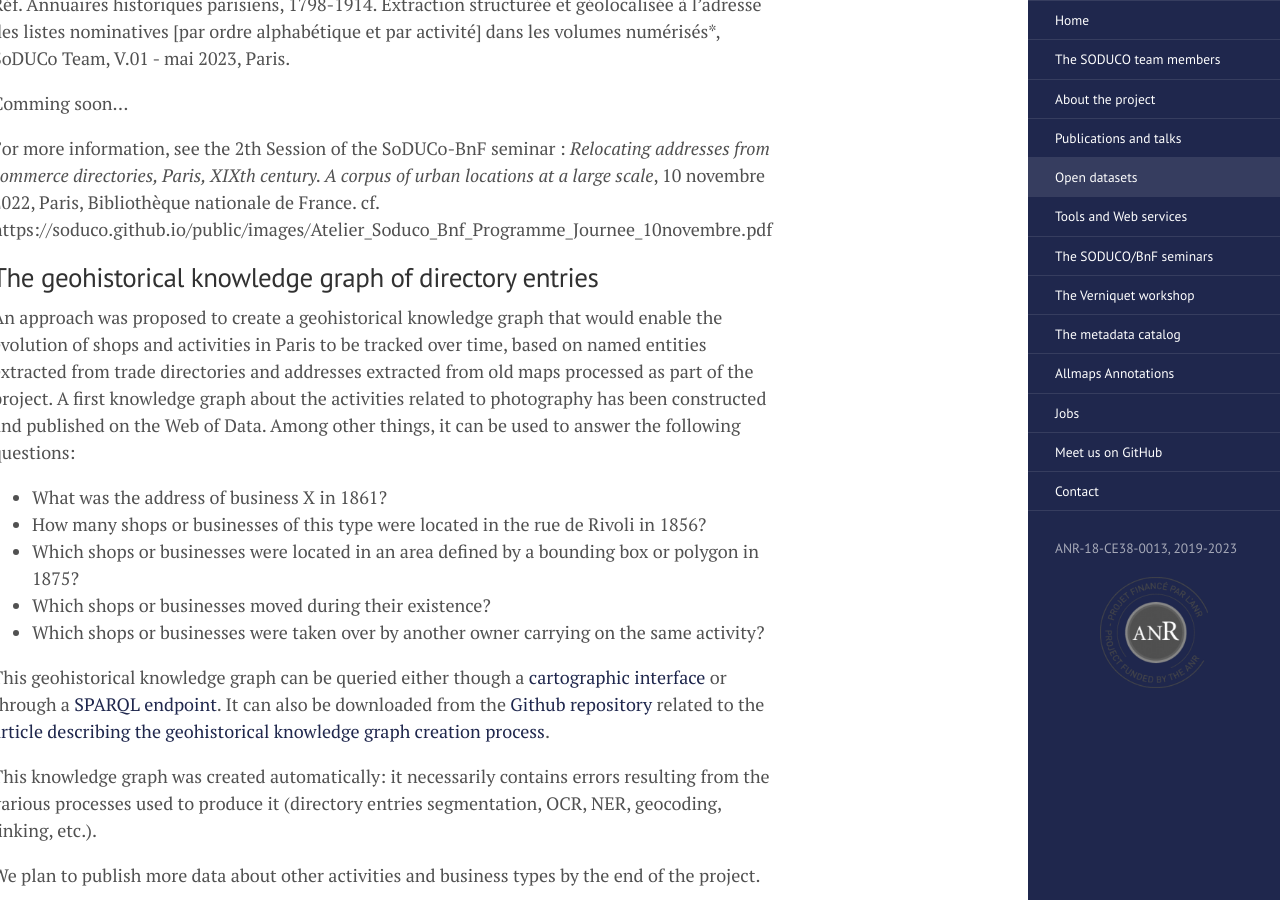
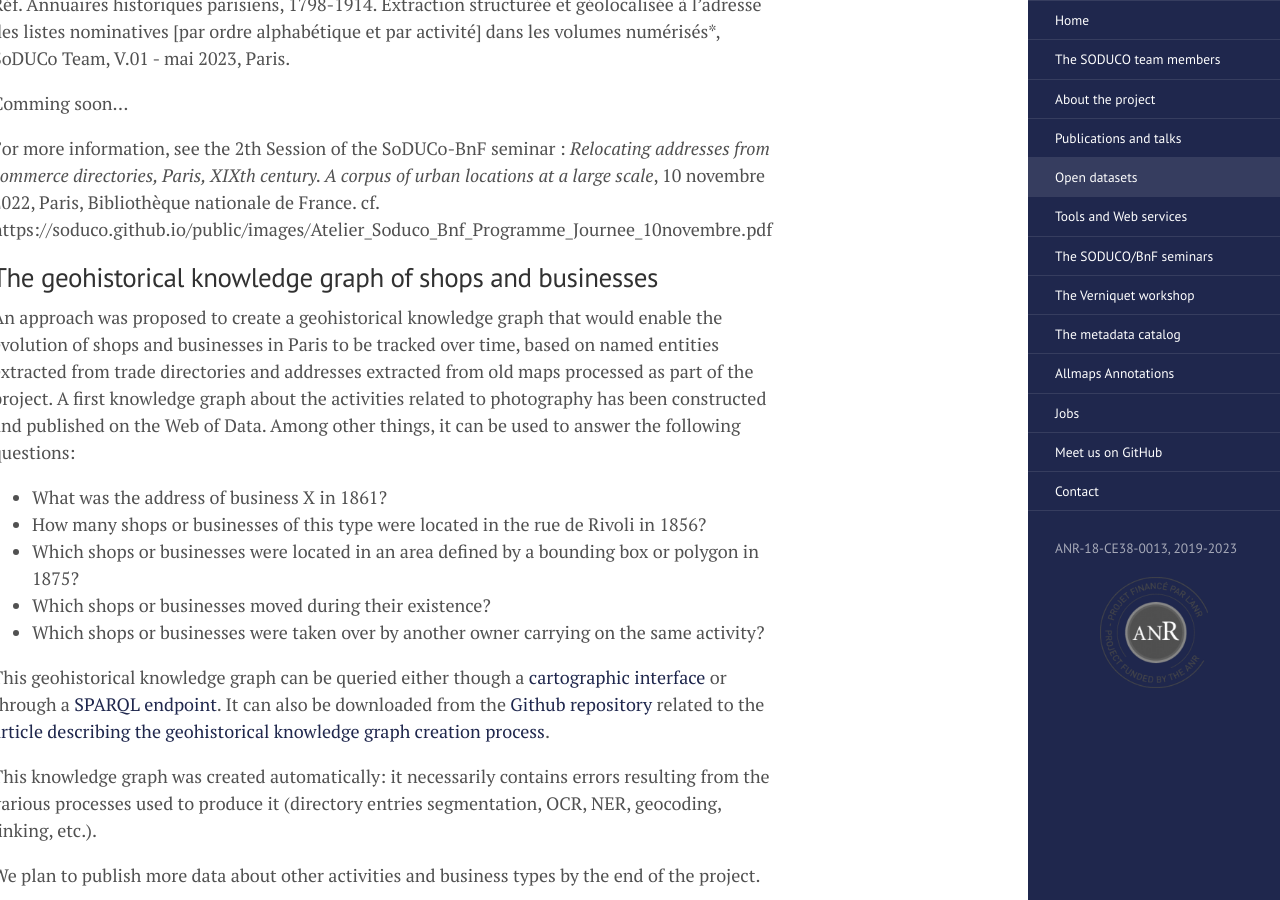
Before and after one commit to soduco/soduco.github.io, a Jekyll site: the page built from datasets.md, in a window 1280 px wide and 900 px high, scrolled down 1006 px. Built offline with Jekyll 4.4.1, drawn with Linux system fonts in a browser that asks for light colours.

Commit message:
Changed title

```diff
--- a/datasets.md
+++ b/datasets.md
@@ -34,9 +34,9 @@ Comming soon...
 For more information, see the 2th Session of the SoDUCo-BnF seminar : *Relocating addresses from commerce directories, Paris, XIXth century. A corpus of urban locations at a large scale*, 10 novembre 2022, Paris, Bibliothèque nationale de France.
 cf. https://soduco.github.io/public/images/Atelier_Soduco_Bnf_Programme_Journee_10novembre.pdf
 
-## The geohistorical knowledge graph of directory entries
+## The geohistorical knowledge graph of shops and businesses
 
-An approach was proposed to create a geohistorical knowledge graph that would enable the evolution of shops and activities in Paris to be tracked over time, based on named entities extracted from trade directories and addresses extracted from old maps processed as part of the project.
+An approach was proposed to create a geohistorical knowledge graph that would enable the evolution of shops and businesses in Paris to be tracked over time, based on named entities extracted from trade directories and addresses extracted from old maps processed as part of the project.
 A first knowledge graph about the activities related to photography has been constructed and published on the Web of Data.
 Among other things, it can be used to answer the following questions:
 - What was the address of business X in 1861?
```
